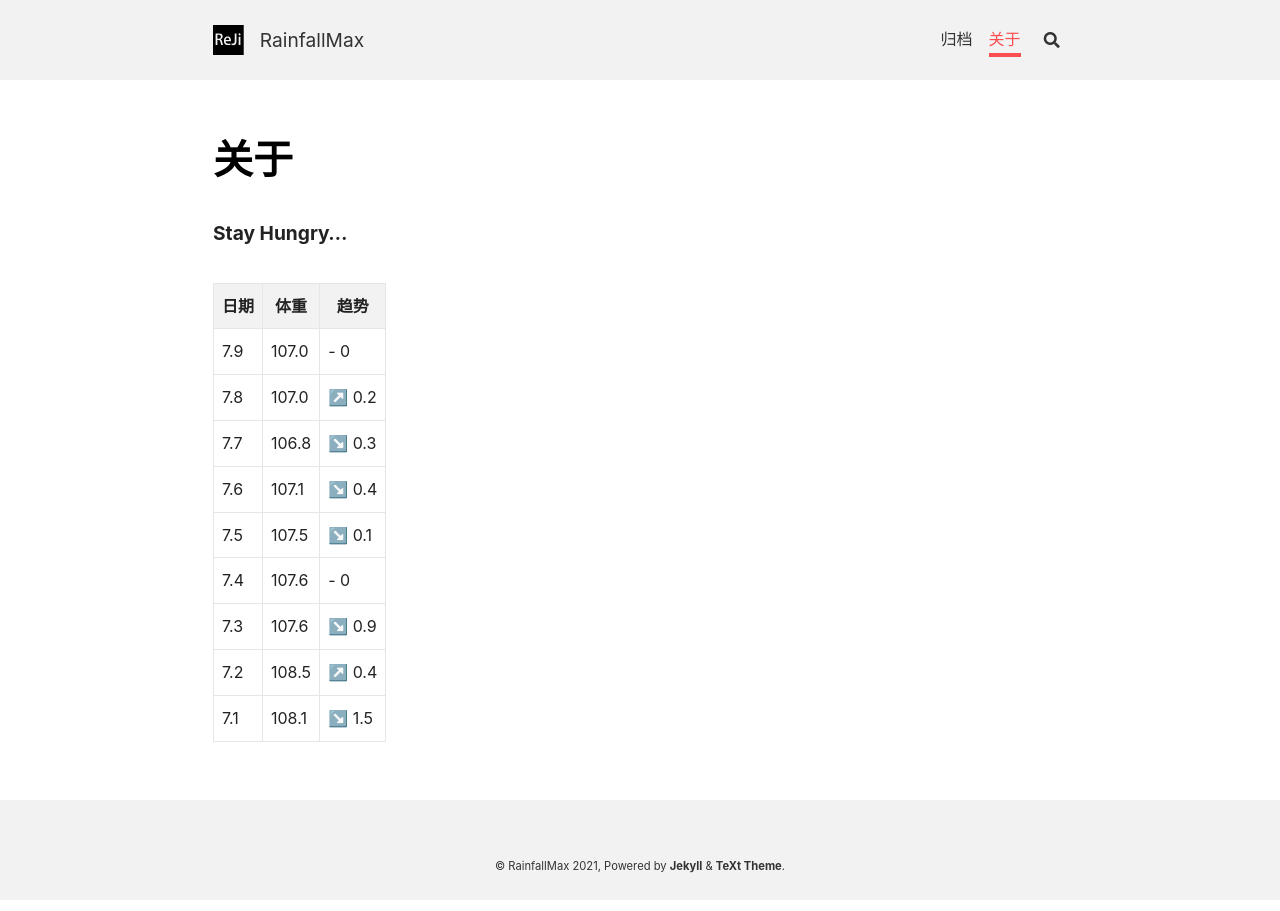
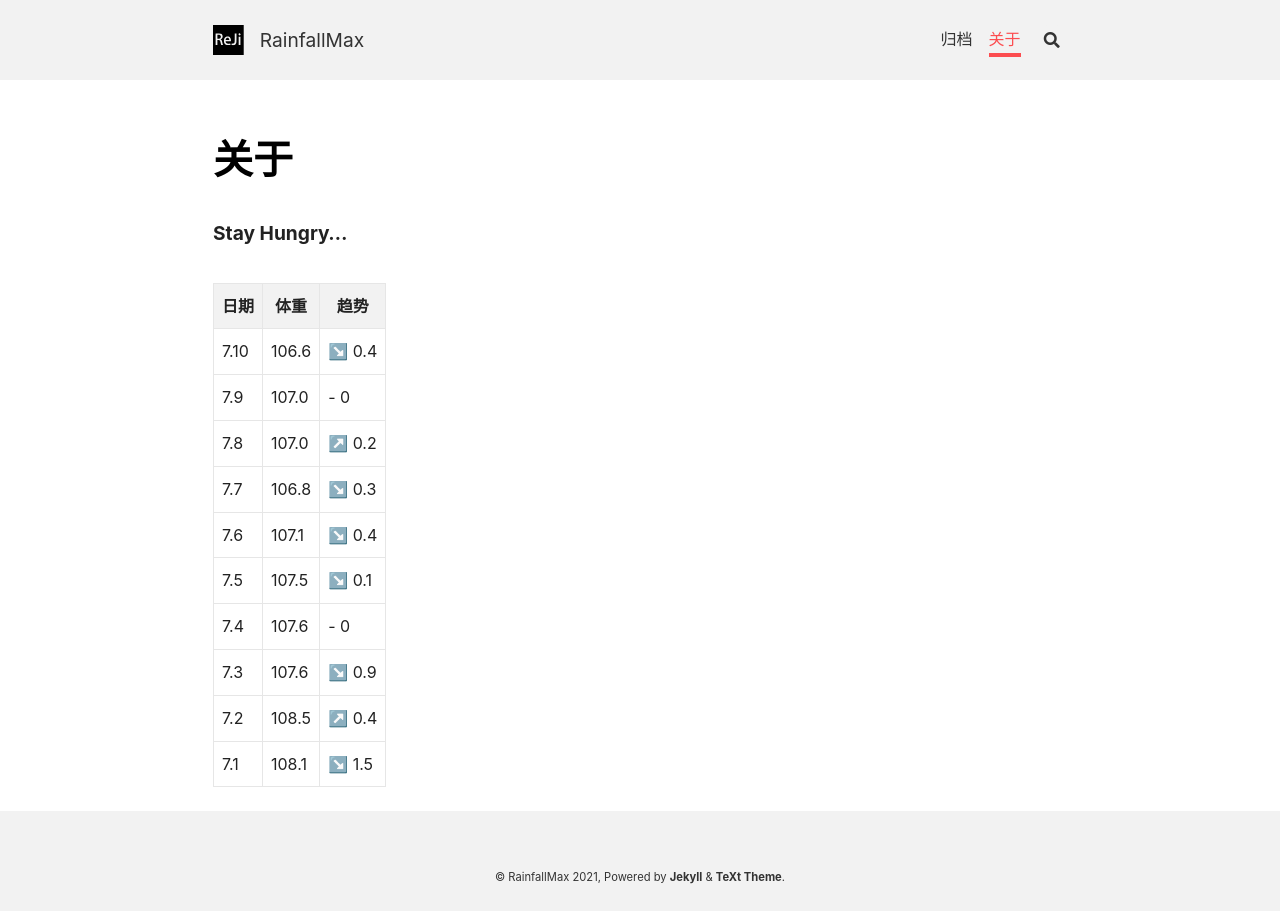
Before and after one commit to RainfallMax/RainfallMax.github.io, a Jekyll site: the page built from about.md, in a window 1280 px wide. Built offline with Jekyll 4.4.1, drawn with Linux system fonts in a browser that asks for light colours; nearby versions of some CDN libraries.

Commit message:
Update about.md

```diff
--- a/about.md
+++ b/about.md
@@ -95,7 +95,8 @@ key: page-about
           107.1,
           106.8,
           107.0,
-          107.0
+          107.0,
+          106.6
         ],
         "spanGaps": false
       }
@@ -107,6 +108,7 @@ key: page-about
 
 | 日期      | 体重 | 趋势 |
 | ----------- | ----------- | ----------- |
+| 7.10   | 106.6        | ↘️ 0.4
 | 7.9   | 107.0        | - 0
 | 7.8   | 107.0        | ↗️ 0.2
 | 7.7   | 106.8        | ↘️ 0.3
```
